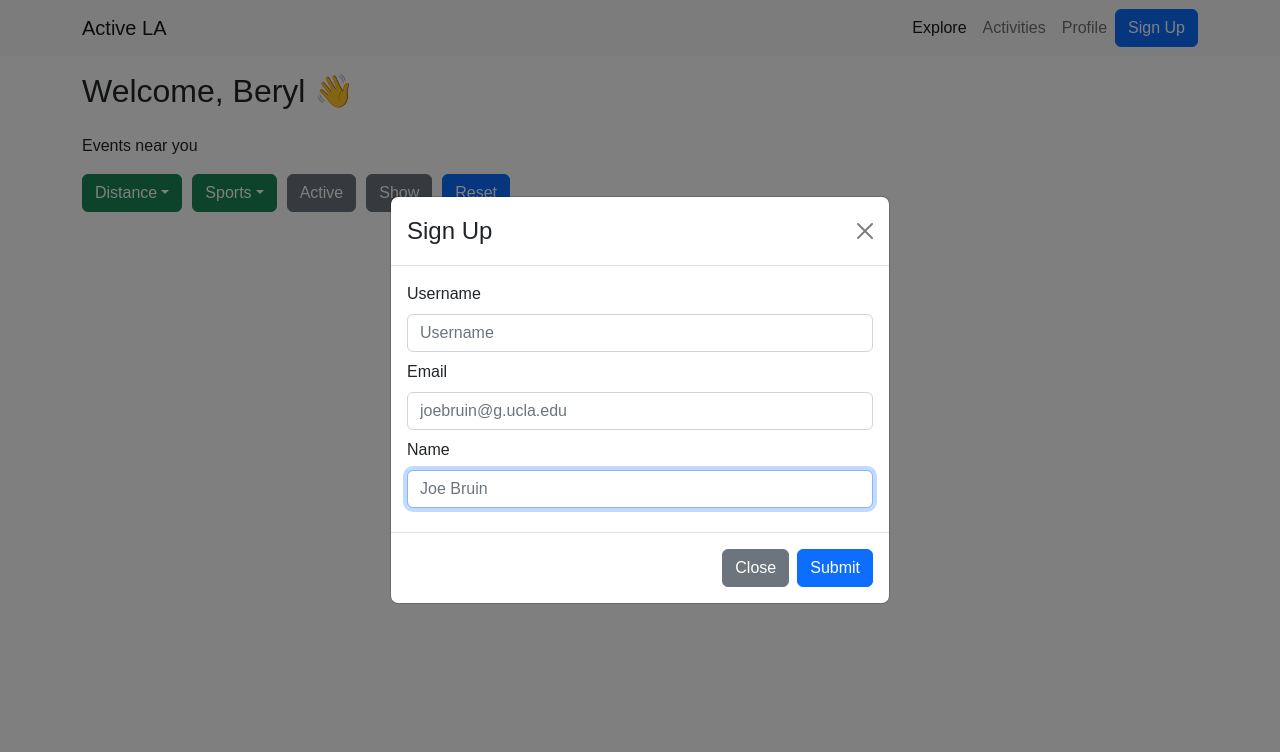
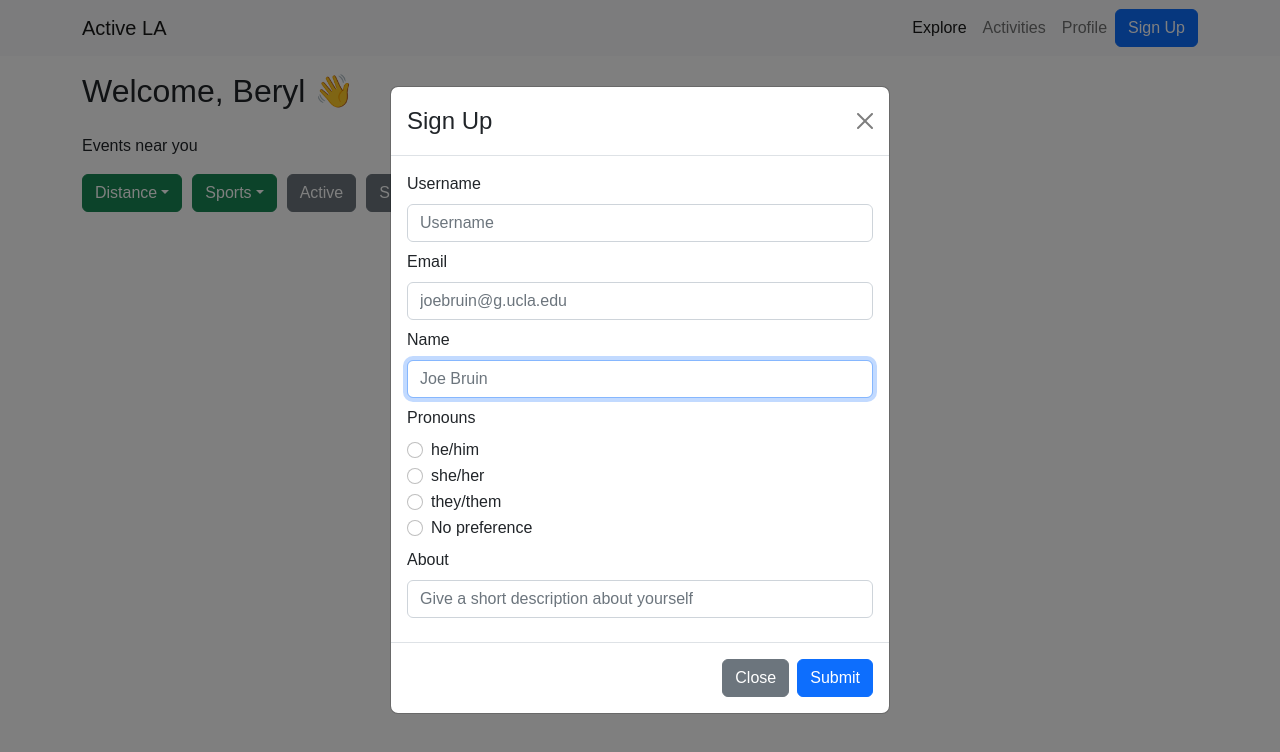
Before and after one commit to TayKaiJun/ActiveLA, a React (Create React App) app in the folder client/: page / in a window 1280 px wide. Both pictures are taken after a click on the button "Sign Up". Shown: the top 752 px of the page. Built offline with nearby package versions, Linux system fonts and the light colour scheme.

Commit message:
Update index.jsx

```diff
--- a/client/src/components/SignupButton/index.jsx
+++ b/client/src/components/SignupButton/index.jsx
@@ -18,8 +18,9 @@ function SignupButton(props){
       <Modal
         show={modalShow}
         onHide={handleClose}
-        size="s"
+        size="m"
         centered
+        scrollable
       >
         <Modal.Header closeButton>
           <Modal.Title>Sign Up</Modal.Title>
@@ -34,6 +35,7 @@ function SignupButton(props){
                 autoFocus
               />
             </Form.Group>
+
             <Form.Group className="mb-2" controlId="signup_email">
               <Form.Label>Email</Form.Label>
               <Form.Control
@@ -41,6 +43,7 @@ function SignupButton(props){
                 placeholder="joebruin@g.ucla.edu"
               />
             </Form.Group>
+
             <Form.Group className="mb-2" controlId="signup_name">
               <Form.Label>Name</Form.Label>
               <Form.Control
@@ -49,6 +52,49 @@ function SignupButton(props){
                 autoFocus
               />
             </Form.Group>
+
+            <Form.Group className='mb-2' controlId='signup_pronouns'>
+            <Form.Label>Pronouns</Form.Label>
+              <Form.Check
+                type='radio'
+                name="group1"
+                id='signup_pronouns-1'
+                label='he/him'
+              />
+
+              <Form.Check
+                type='radio'
+                name="group1"
+                id='signup_pronouns-2'
+                label='she/her'
+              />
+
+              <Form.Check
+                type='radio'
+                name="group1"
+                id='signup_pronouns-3'
+                label='they/them'
+              />
+
+              <Form.Check
+                type='radio'
+                name="group1"
+                id='signup_pronouns-3'
+                label='No preference'
+              />
+            </Form.Group>
+
+            <Form.Group className="mb-2" controlId="signup_about">
+              <Form.Label>About</Form.Label>
+              <Form.Control
+                type="textarea"
+                placeholder="Give a short description about yourself"
+                row={3}
+              />
+            </Form.Group>
+
+
+
           </Form>
         </Modal.Body>
         <Modal.Footer>
```
